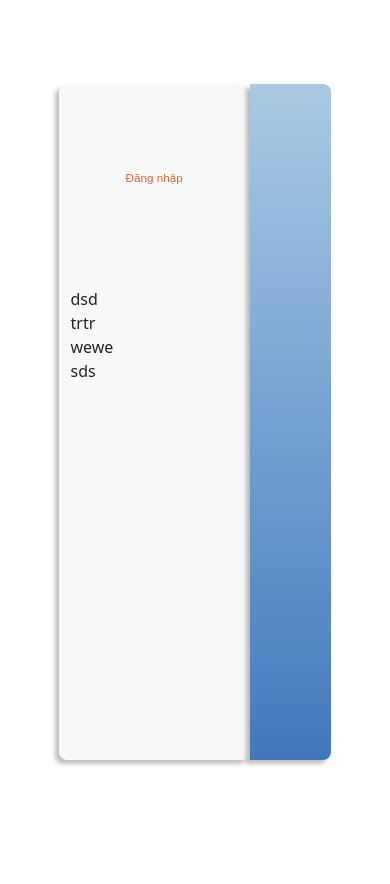
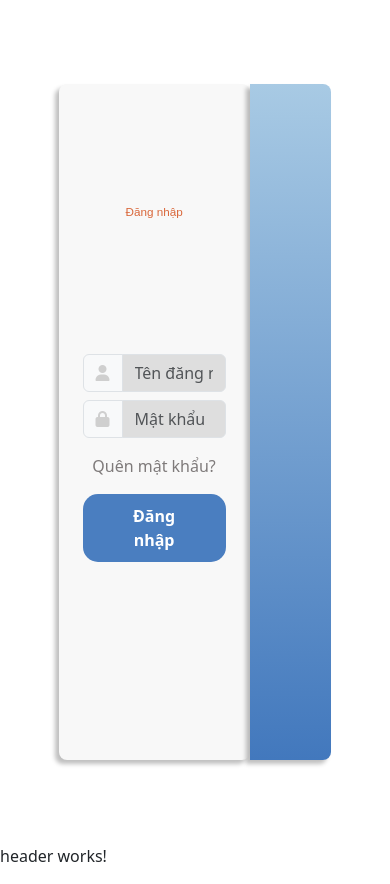
Before and after one commit to daibangdangcap/DAPM_TH, an Angular app in the folder frontend/: page /login in a window 390 px wide. Before the commit the page ends 844 px from the top, so only its background shows below. Built offline with nearby package versions, Linux system fonts and the light colour scheme.

Commit message:
Hoàn thiện form đăng hập bên trái
Import thêm font chữ figma dùng. Chỉnh responsive form login trái

```diff
--- a/frontend/src/app/app.component.html
+++ b/frontend/src/app/app.component.html
@@ -1 +1,2 @@
 <router-outlet></router-outlet>
+<app-header></app-header>
--- a/frontend/src/app/login/login.component.css
+++ b/frontend/src/app/login/login.component.css
@@ -14,15 +14,25 @@ body {
 .form {
   width: 70%;
   border-radius: 8px;
-  background: #F8F8F8;
+  background: #f8f8f8;
   box-shadow: -4px 4px 4px 0px rgba(0, 0, 0, 0.25);
 }
-#loginText{
-color: #D9673A;
-font-size: 45px;
-font-style: normal;
-font-weight: 400;
-line-height: normal;
+#loginText {
+  color: #d9673a;
+  font-size: 45px;
+  font-style: normal;
+  font-weight: 400;
+  line-height: normal;
+}
+.form-control{
+  background: #DEDEDE;}
+#Submit {
+  border-radius: 15px;
+  background: #4a7ec0;
+  color: #ffffff;
+  padding:10px 30px 10px 30px;
+  border: none;
+  font-weight: bold;
 }
 .right {
   width: 30%;
--- a/frontend/src/app/login/login.component.html
+++ b/frontend/src/app/login/login.component.html
@@ -3,16 +3,44 @@
     <div class="form">
       <div
         class="row text-center justify-content-center align-items-center"
-        style="height: 30%"
+        style="height: 40%"
       >
         <p id="loginText" style="font-size: 3vw; font-family: sans-serif">
           Đăng nhập
         </p>
       </div>
-      <div class="row m-0">dsd</div>
-      <div class="row m-0">trtr</div>
-      <div class="row m-0">wewe</div>
-      <div class="row m-0">sds</div>
+      <!--  -->
+      <div class="row m-0">
+        <form>
+          <div class="input-group form-group pb-2">
+            <span class="input-group-text">
+              <i class="fa-solid fa-user" style="color: #cfcfcf"></i>
+            </span>
+            <input
+              type=" email"
+              class="form-control"
+              id="exampleInputEmail1"
+              aria-describedby="emailHelp"
+              placeholder="Tên đăng nhập"
+            />
+          </div>
+          <div class="input-group form-group">
+            <span class="input-group-text">
+              <i class="fa-solid fa-lock" style="color: #cfcfcf"></i>
+            </span>
+            <input
+              type="password"
+              class="form-control"
+              id="exampleInputPassword1"
+              placeholder="Mật khẩu"
+            />
+          </div>
+          <p class="text-center pt-3" style="color: #7e7a7a">Quên mật khẩu?</p>
+          <div class="d-flex justify-content-center align-items-center">
+            <button type="submit" id="Submit">Đăng nhập</button>
+          </div>
+        </form>
+      </div>
     </div>
     <div class="right"></div>
   </div>
```
Also changed, not shown: frontend/src/assets/BalooTamma-Regular.ttf (added).
